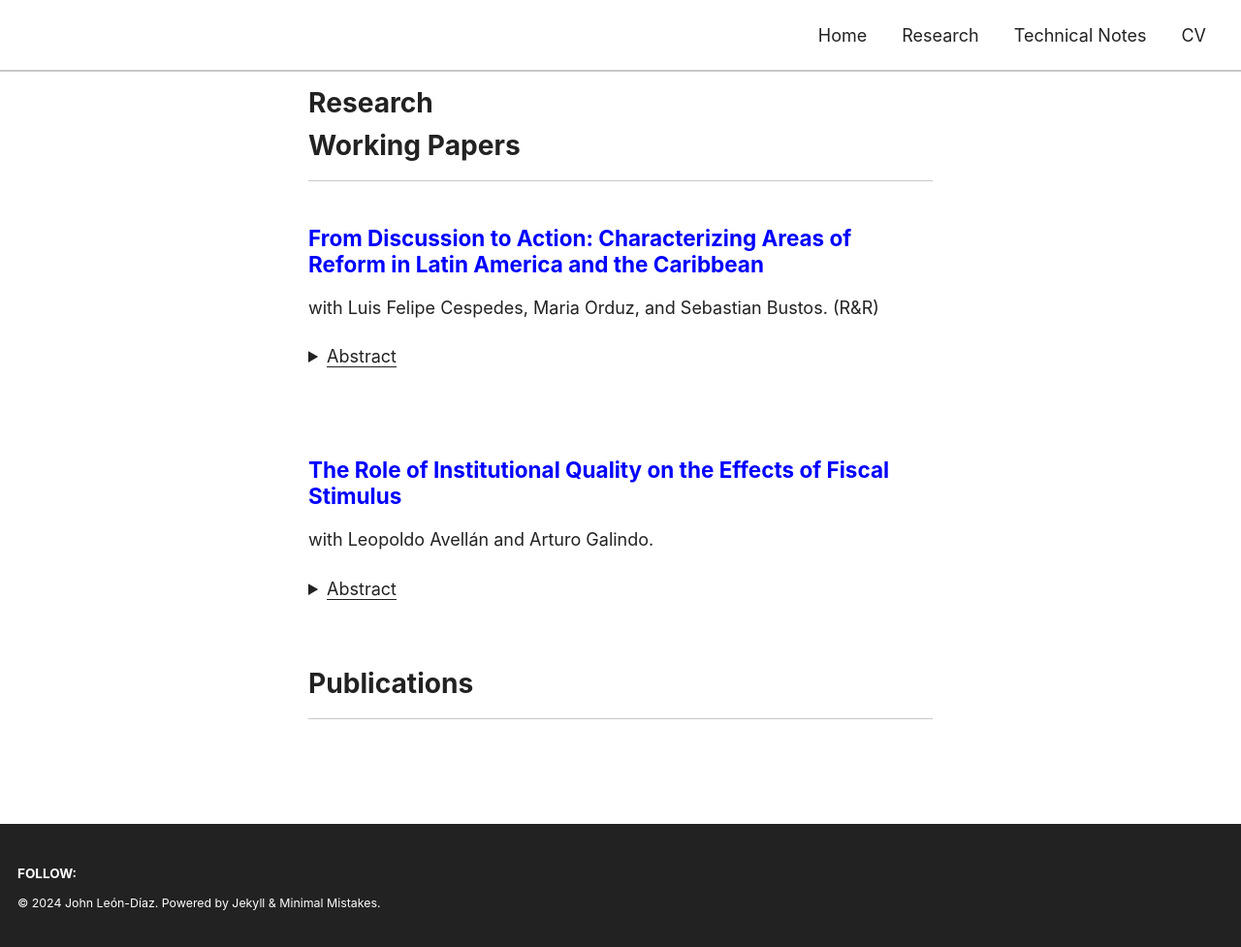
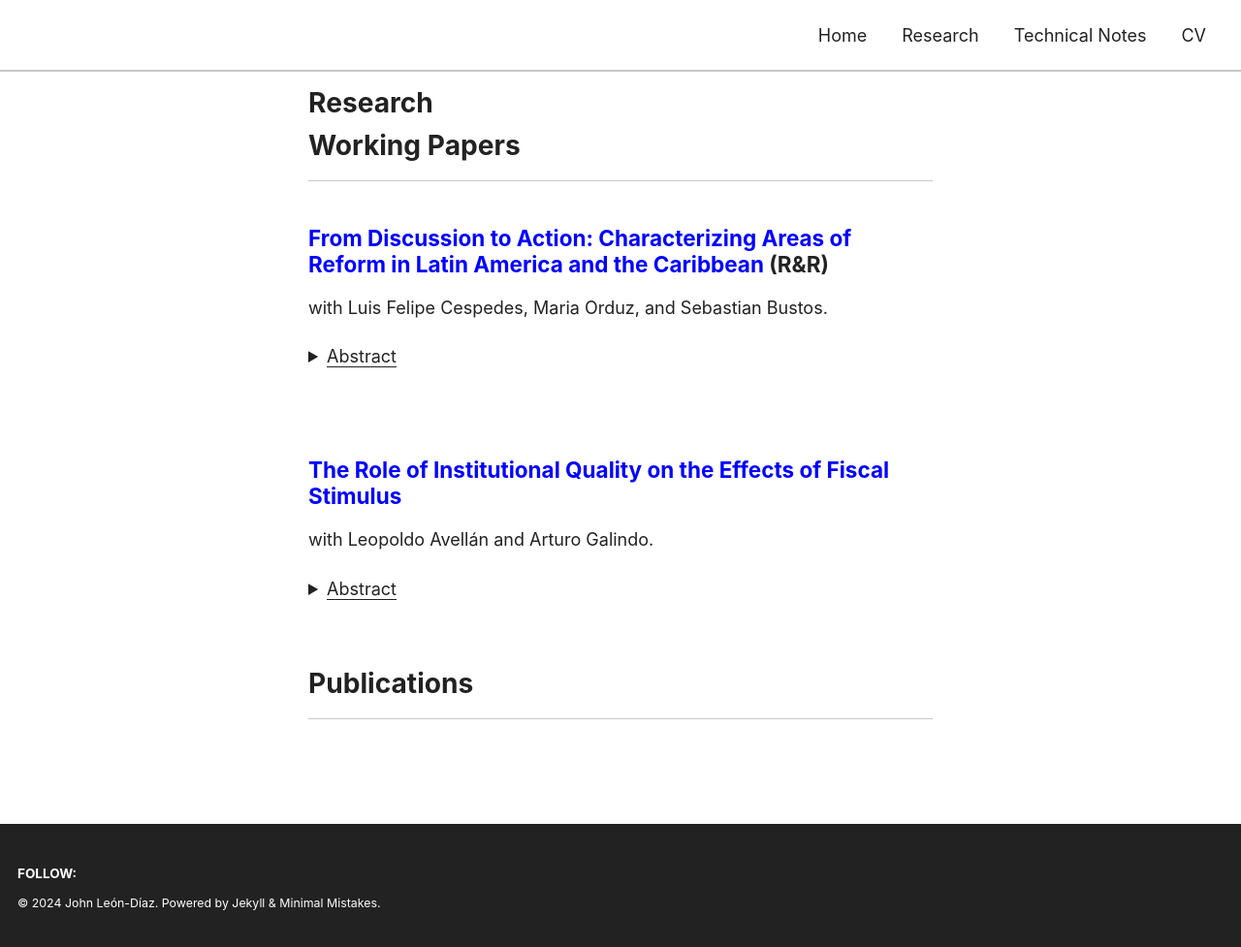
Before and after one commit to jleondia/jleondia.github.io, a Jekyll site: the page built from _pages/research.md, in a window 1280 px wide. Shown: the whole page at 97% size. Built offline with Jekyll 4.4.1, drawn with Linux system fonts in a browser that asks for light colours; cached includes are drawn as plain includes.

```diff
--- a/_pages/research.md
+++ b/_pages/research.md
@@ -9,8 +9,8 @@ comments: false
 # Working Papers  <!-- New line here... -->
 ***
 
-## [From Discussion to Action: Characterizing Areas of Reform in Latin America and the Caribbean](https://publications.iadb.org/en/discussion-action-characterizing-areas-reform-latin-america-and-caribbean)
-with Luis Felipe Cespedes, Maria Orduz, and Sebastian Bustos. (R&R)
+## [From Discussion to Action: Characterizing Areas of Reform in Latin America and the Caribbean](https://publications.iadb.org/en/discussion-action-characterizing-areas-reform-latin-america-and-caribbean) (R&R)
+with Luis Felipe Cespedes, Maria Orduz, and Sebastian Bustos.
 
 <details>
     <summary><u>Abstract</u></summary><p>
```
